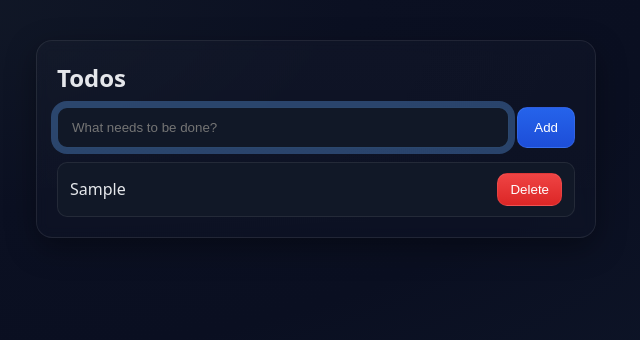
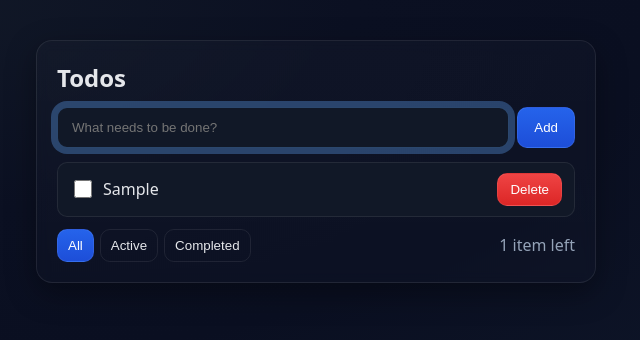
Before and after one commit to katyapaki/todo-app, a plain HTML site: page index.html in a window 1280 px wide. Both pictures are taken after typing "Sample" into the empty fields and a click on the button "Add". Shown: the whole page, without its empty margins (324-964 px from the left). Drawn offline with Linux system fonts and the light colour scheme.

Commit message:
Add filters: All/Active/Completed, checkbox complete state, and count

```diff
--- a/index.html
+++ b/index.html
@@ -22,6 +22,14 @@
     </form>
 
     <ul id="todo-list" aria-live="polite" aria-label="Todo list"></ul>
+    <div class="controls">
+      <div class="filters" role="tablist" aria-label="Filter todos">
+        <button type="button" data-filter="all" aria-selected="true">All</button>
+        <button type="button" data-filter="active" aria-selected="false">Active</button>
+        <button type="button" data-filter="completed" aria-selected="false">Completed</button>
+      </div>
+      <div id="count" class="count" aria-live="polite" aria-atomic="true"></div>
+    </div>
   </main>
 
   <script src="script.js"></script>
--- a/script.js
+++ b/script.js
@@ -1,14 +1,24 @@
 (function () {
   const STORAGE_KEY = 'todos-v1';
+  const FILTER_KEY = 'todos-filter-v1';
 
   const form = document.getElementById('todo-form');
   const input = document.getElementById('todo-input');
   const list = document.getElementById('todo-list');
+  const filterButtons = Array.from(document.querySelectorAll('.filters [data-filter]'));
+  const countEl = document.getElementById('count');
+
+  const filters = /** @type {const} */ ({ all: 'all', active: 'active', completed: 'completed' });
+  let currentFilter = loadFilter();
 
   function loadTodos() {
     try {
       const raw = localStorage.getItem(STORAGE_KEY);
-      return raw ? JSON.parse(raw) : [];
+      const parsed = raw ? JSON.parse(raw) : [];
+      // migrate older entries without done flag
+      return Array.isArray(parsed)
+        ? parsed.map(t => ({ id: t.id, text: t.text, done: !!t.done }))
+        : [];
     } catch {
       return [];
     }
@@ -22,24 +32,60 @@
     }
   }
 
+  function loadFilter() {
+    const f = localStorage.getItem(FILTER_KEY);
+    return f === filters.active || f === filters.completed ? f : filters.all;
+  }
+  function saveFilter(f) {
+    try { localStorage.setItem(FILTER_KEY, f); } catch {}
+  }
+
+  function applyFilter(todos, f) {
+    switch (f) {
+      case filters.active: return todos.filter(t => !t.done);
+      case filters.completed: return todos.filter(t => t.done);
+      default: return todos;
+    }
+  }
+
+  function updateCount(todos) {
+    const remaining = todos.filter(t => !t.done).length;
+    countEl.textContent = remaining === 1 ? '1 item left' : `${remaining} items left`;
+  }
+
+  function syncFilterButtons() {
+    for (const btn of filterButtons) {
+      btn.setAttribute('aria-selected', String(btn.dataset.filter === currentFilter));
+    }
+  }
+
   function render(todos) {
     list.innerHTML = '';
+    updateCount(todos);
+    syncFilterButtons();
 
-    if (!todos.length) {
+    const visible = applyFilter(todos, currentFilter);
+    if (!visible.length) {
       const empty = document.createElement('li');
       empty.className = 'empty';
-      empty.textContent = 'No todos yet — add one above!';
+      empty.textContent = 'No todos here — add or change the filter!';
       list.appendChild(empty);
       return;
     }
 
-    for (const todo of todos) {
+    for (const todo of visible) {
       const li = document.createElement('li');
       li.className = 'todo-item';
       li.dataset.id = todo.id;
 
+      const chk = document.createElement('input');
+      chk.type = 'checkbox';
+      chk.className = 'todo-check';
+      chk.checked = !!todo.done;
+      chk.setAttribute('aria-label', `Mark as completed: ${todo.text}`);
+
       const span = document.createElement('span');
-      span.className = 'todo-text';
+      span.className = 'todo-text' + (todo.done ? ' done' : '');
       span.textContent = todo.text;
 
       const del = document.createElement('button');
@@ -48,6 +94,13 @@
       del.setAttribute('aria-label', `Delete ${todo.text}`);
       del.textContent = 'Delete';
 
+      chk.addEventListener('change', () => {
+        const current = loadTodos();
+        const next = current.map(t => t.id === todo.id ? { ...t, done: !t.done } : t);
+        saveTodos(next);
+        render(next);
+      });
+
       del.addEventListener('click', () => {
         const next = loadTodos().filter(t => t.id !== todo.id);
         saveTodos(next);
@@ -55,6 +108,7 @@
         input.focus();
       });
 
+      li.appendChild(chk);
       li.appendChild(span);
       li.appendChild(del);
       list.appendChild(li);
@@ -66,7 +120,11 @@
     if (!trimmed) return;
 
     const todos = loadTodos();
-    const todo = { id: crypto.randomUUID ? crypto.randomUUID() : String(Date.now()) + Math.random(), text: trimmed };
+    const todo = {
+      id: crypto.randomUUID ? crypto.randomUUID() : String(Date.now()) + Math.random(),
+      text: trimmed,
+      done: false,
+    };
     const next = [todo, ...todos];
     saveTodos(next);
     render(next);
@@ -79,6 +137,16 @@
     input.focus();
   });
 
+  for (const btn of filterButtons) {
+    btn.addEventListener('click', () => {
+      const f = btn.dataset.filter;
+      if (!f || f === currentFilter) return;
+      currentFilter = f;
+      saveFilter(currentFilter);
+      render(loadTodos());
+    });
+  }
+
   // Initial render
   render(loadTodos());
 })();
--- a/styles.css
+++ b/styles.css
@@ -78,7 +78,7 @@ h1 {
 
 .todo-item {
   display: grid;
-  grid-template-columns: 1fr auto;
+  grid-template-columns: auto 1fr auto;
   gap: 8px;
   align-items: center;
   padding: 10px 12px;
@@ -87,6 +87,13 @@ h1 {
   background: var(--panel);
 }
 .todo-text { overflow-wrap: anywhere; }
+.todo-text.done { text-decoration: line-through; color: var(--muted); }
+
+.todo-check {
+  width: 18px;
+  height: 18px;
+  accent-color: var(--accent);
+}
 
 .todo-delete {
   border: 1px solid rgba(255,255,255,0.08);
@@ -103,3 +110,30 @@ h1 {
   text-align: center;
   padding: 8px 0 2px;
 }
+
+.controls {
+  display: flex;
+  align-items: center;
+  justify-content: space-between;
+  margin-top: 12px;
+}
+
+.filters {
+  display: inline-flex;
+  gap: 6px;
+}
+
+.filters > button {
+  padding: 8px 10px;
+  border-radius: 10px;
+  border: 1px solid rgba(255,255,255,0.08);
+  background: transparent;
+  color: var(--text);
+  cursor: pointer;
+}
+.filters > button[aria-selected="true"] {
+  background: linear-gradient(180deg, var(--accent), var(--accent-2));
+  color: #fff;
+}
+
+.count { color: var(--muted); }
```
Also changed, not shown: 1 other file.
